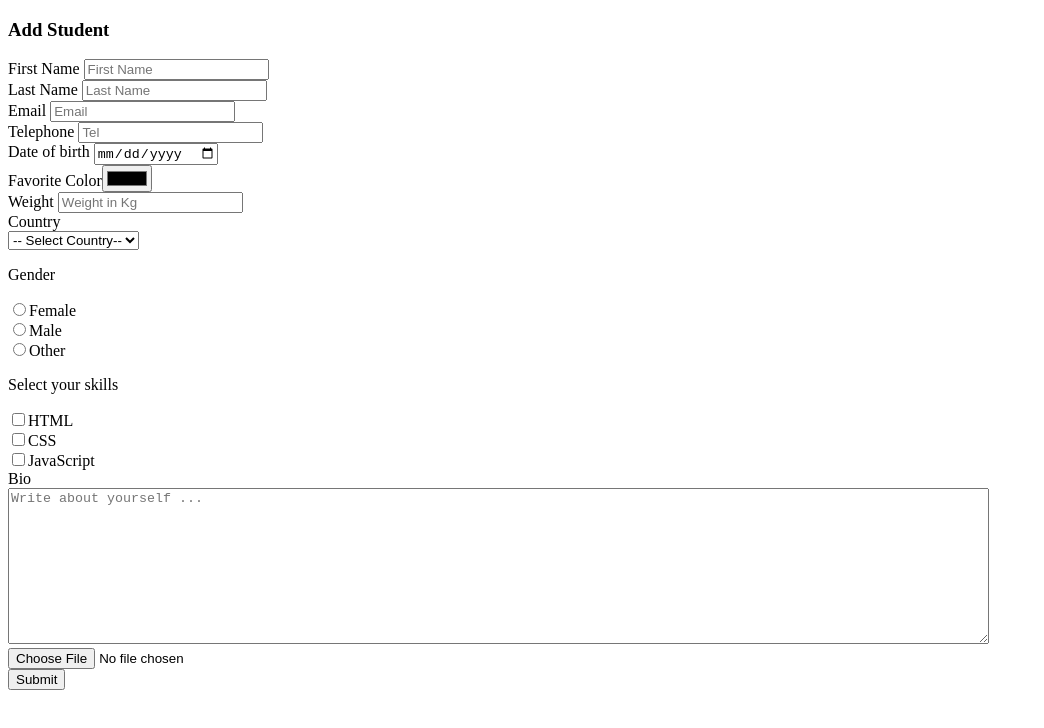
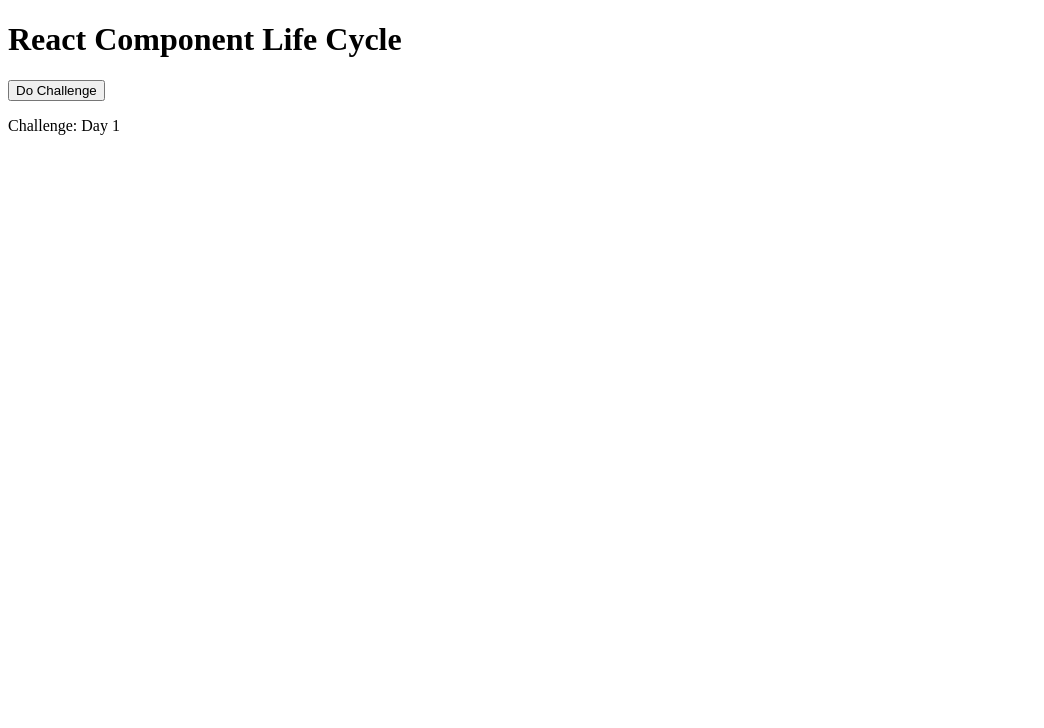
Before and after one commit to abiona01/React-exercises, a React (Create React App) app: page / in a window 1280 px wide. Shown: the top 728 px of the page, without its empty margins (0-1044 px from the left). Built offline with nearby package versions, Linux system fonts and the light colour scheme.

Commit message:
exercise

```diff
--- a/src/index.js
+++ b/src/index.js
@@ -1,331 +1,38 @@
 import React, { Component } from 'react'
 import ReactDOM from 'react-dom'
 
-const options = [
-  {
-    value: '',
-    label: '-- Select Country--',
-  },
-  {
-    value: 'Finland',
-    label: 'Finland',
-  },
-  {
-    value: 'Sweden',
-    label: 'Sweden',
-  },
-  {
-    value: 'Norway',
-    label: 'Norway',
-  },
-  {
-    value: 'Denmark',
-    label: 'Denmark',
-  },
-]
-
-// mapping the options to list(array) of JSX options
-
-const selectOptions = options.map(({ value, label }) => (
-  <option value={value}> {label}</option>
-))
-
 class App extends Component {
-  // declaring state
-  state = {
-    firstName: '',
-    lastName: '',
-    email: '',
-    country: '',
-    tel: '',
-    dateOfBirth: '',
-    favoriteColor: '',
-    weight: '',
-    gender: '',
-    file: '',
-    bio: '',
-    skills: {
-      html: false,
-      css: false,
-      javascript: false,
-    },
-    touched: {
-      firstName: false,
-      lastName: false,
-    },
-  }
-  handleChange = (e) => {
-    /*
-     we can get the name and value like: e.target.name, e.target.value
-    Wwe can also destructure name and value from e.target
-    const name = e.target.name
-    const value = e.target.value
-    */
-    const { name, value, type, checked } = e.target
-    /*
-    [variablename] we can make a value stored in a certain variable could be a key for an object, in this case a key for the state
-    */
-
-    if (type === 'checkbox') {
-      this.setState({
-        skills: { ...this.state.skills, [name]: checked },
-      })
-    } else if (type === 'file') {
-      this.setState({ [name]: e.target.files[0] })
-    } else {
-      this.setState({ [name]: value })
+  constructor(props) {
+    super(props)
+    console.log('I am  the constructor and  I will be the first to run.')
+    this.state = {
+      firstName: 'John',
+      day: 1,
     }
   }
-  handleBlur = (e) => {
-    const { name } = e.target
-    this.setState({ touched: { ...this.state.touched, [name]: true } })
+
+  shouldComponentUpdate(nextProps, nextState) {
+    console.log(nextProps, nextState)
+    console.log(nextState.day)
+    if (nextState.day > 31) {
+      return false
+    } else {
+      return true
+    }
   }
-  validate = () => {
-    // Object to collect error feedback and to display on the form
-    const errors = {
-      firstName: '',
-    }
-
-    if (
-      (this.state.touched.firstName && this.state.firstName.length < 3) ||
-      (this.state.touched.firstName && this.state.firstName.length > 12)
-    ) {
-      errors.firstName = 'First name must be between 2 and 12'
-    }
-    return errors
+  // the doChallenge increment the day by one
+  doChallenge = () => {
+    this.setState({
+      day: this.state.day + 1,
+    })
   }
-  handleSubmit = (e) => {
-    /*
-      e.preventDefault()
-      stops the default behavior of form element
-      specifically refreshing of page
-      */
-    e.preventDefault()
-
-    const {
-      firstName,
-      lastName,
-      email,
-      country,
-      gender,
-      tel,
-      dateOfBirth,
-      favoriteColor,
-      weight,
-      bio,
-      file,
-      skills,
-    } = this.state
-
-    const formattedSkills = []
-    for (const key in skills) {
-      console.log(key)
-      if (skills[key]) {
-        formattedSkills.push(key.toUpperCase())
-      }
-    }
-    const data = {
-      firstName,
-      lastName,
-      email,
-      country,
-      gender,
-      tel,
-      dateOfBirth,
-      favoriteColor,
-      weight,
-      bio,
-      file,
-      skills: formattedSkills,
-    }
-    /*
-     the is the place where we connect backend api
-      to send the data to the database
-      */
-    console.log(data)
-  }
-
   render() {
-    // accessing the state value by destrutcturing the state
-    // the noValidate attribute on the form is to stop the HTML5 built-in validation
-
-    const { firstName } = this.validate()
     return (
       <div className='App'>
-        <h3>Add Student</h3>
-        <form onSubmit={this.handleSubmit} validate="true">
-          <div className='row'>
-            <div className='form-group'>
-              <label htmlFor='firstName'>First Name </label>
-              <input
-                type='text'
-                name='firstName'
-                value={this.state.firstName}
-                onChange={this.handleChange}
-                onBlur={this.handleBlur}
-                placeholder='First Name'
-              /> <br />
-              <small>{firstName}</small>
-            </div>
-            <div className='form-group'>
-              <label htmlFor='lastName'>Last Name </label>
-              <input
-                type='text'
-                name='lastName'
-                value={this.state.lastName}
-                onChange={this.handleChange}
-                placeholder='Last Name'
-              />
-            </div>
-            <div className='form-group'>
-              <label htmlFor='email'>Email </label>
-              <input
-                type='email'
-                name='email'
-                value={this.state.email}
-                onChange={this.handleChange}
-                placeholder='Email'
-              />
-            </div>
-          </div>
-
-          <div className='form-group'>
-            <label htmlFor='tel'>Telephone </label>
-            <input
-              type='tel'
-              name='tel'
-              value={this.state.tel}
-              onChange={this.handleChange}
-              placeholder='Tel'
-            />
-          </div>
-
-          <div className='form-group'>
-            <label htmlFor='dateOfBirth'>Date of birth </label>
-            <input
-              type='date'
-              name='dateOfBirth'
-              value={this.state.dateOfBirth}
-              onChange={this.handleChange}
-              placeholder='Date of Birth'
-            />
-          </div>
-          <div className='form-group'>
-            <label htmlFor='favoriteColor'>Favorite Color</label>
-            <input
-              type='color'
-              id='favoriteColor'
-              name='favoriteColor'
-              value={this.state.favoriteColor}
-              onChange={this.handleChange}
-              placeholder='Favorite Color'
-            />
-          </div>
-          <div className='form-group'>
-            <label htmlFor='weight'>Weight </label>
-            <input
-              type='number'
-              id='weight'
-              name='weight'
-              value={this.state.weight}
-              onChange={this.handleChange}
-              placeholder='Weight in Kg'
-            />
-          </div>
-          <div>
-            <label htmlFor='country'>Country</label> <br />
-            <select name='country' onChange={this.handleChange} id='country'>
-              {selectOptions}
-            </select>
-          </div>
-
-          <div>
-            <p>Gender</p>
-            <div>
-              <input
-                type='radio'
-                id='female'
-                name='gender'
-                value='Female'
-                onChange={this.handleChange}
-                checked={this.state.gender === 'Female'}
-              />
-              <label htmlFor='female'>Female</label>
-            </div>
-            <div>
-              <input
-                id='male'
-                type='radio'
-                name='gender'
-                value='Male'
-                onChange={this.handleChange}
-                checked={this.state.gender === 'Male'}
-              />
-              <label htmlFor='male'>Male</label>
-            </div>
-            <div>
-              <input
-                id='other'
-                type='radio'
-                name='gender'
-                value='Other'
-                onChange={this.handleChange}
-                checked={this.state.gender === 'Other'}
-              />
-              <label htmlFor='other'>Other</label>
-            </div>
-          </div>
-
-          <div>
-            <p>Select your skills</p>
-            <div>
-              <input
-                type='checkbox'
-                id='html'
-                name='html'
-                onChange={this.handleChange}
-              />
-              <label htmlFor='html'>HTML</label>
-            </div>
-            <div>
-              <input
-                type='checkbox'
-                id='css'
-                name='css'
-                onChange={this.handleChange}
-              />
-              <label htmlFor='css'>CSS</label>
-            </div>
-            <div>
-              <input
-                type='checkbox'
-                id='javascript'
-                name='javascript'
-                onChange={this.handleChange}
-              />
-              <label htmlFor='javascript'>JavaScript</label>
-            </div>
-          </div>
-          <div>
-            <label htmlFor='bio'>Bio</label> <br />
-            <textarea
-              id='bio'
-              name='bio'
-              value={this.state.bio}
-              onChange={this.handleChange}
-              cols='120'
-              rows='10'
-              placeholder='Write about yourself ...'
-            />
-          </div>
-
-          <div>
-            <input type='file' name='file' onChange={this.handleChange} />
-          </div>
-          <div>
-            <button>Submit</button>
-          </div>
-        </form>
+        <h1>React Component Life Cycle</h1>
+        <button onClick={this.doChallenge}>Do Challenge</button>
+        <p>Challenge: Day {this.state.day}</p>
+        {this.state.congratulate && <h2>{this.state.congratulate}</h2>}
       </div>
     )
   }
```
Also changed, not shown: 1 other file (tests, documents, lock files or other folders).
